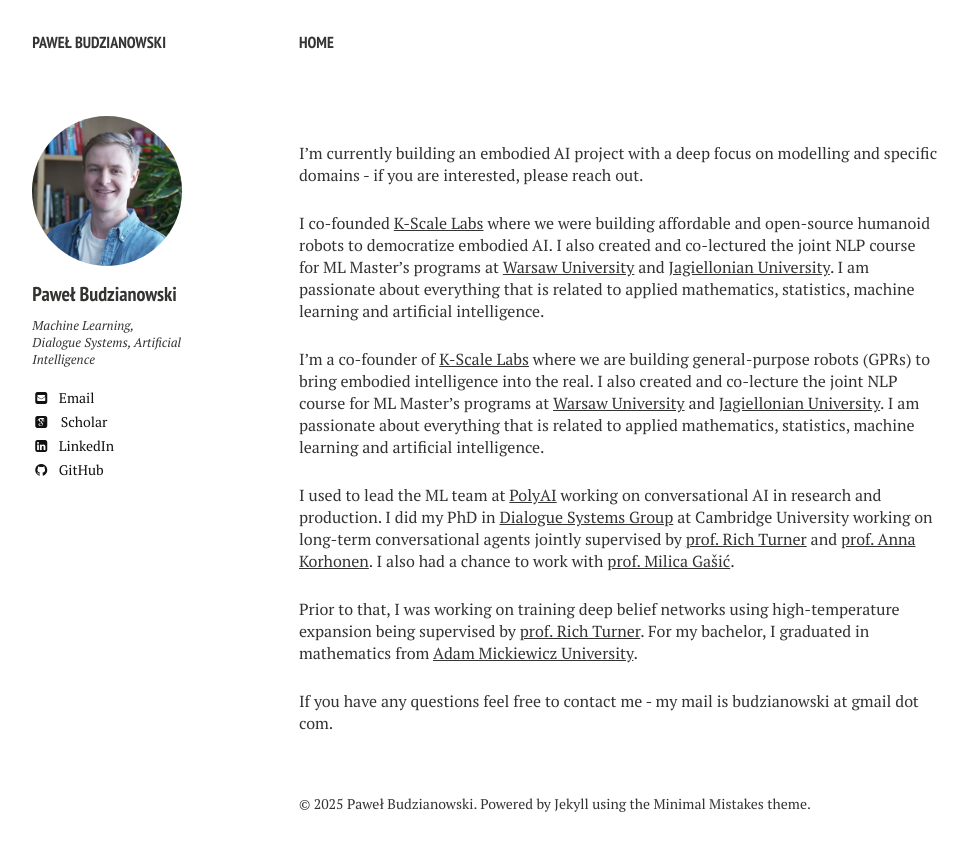
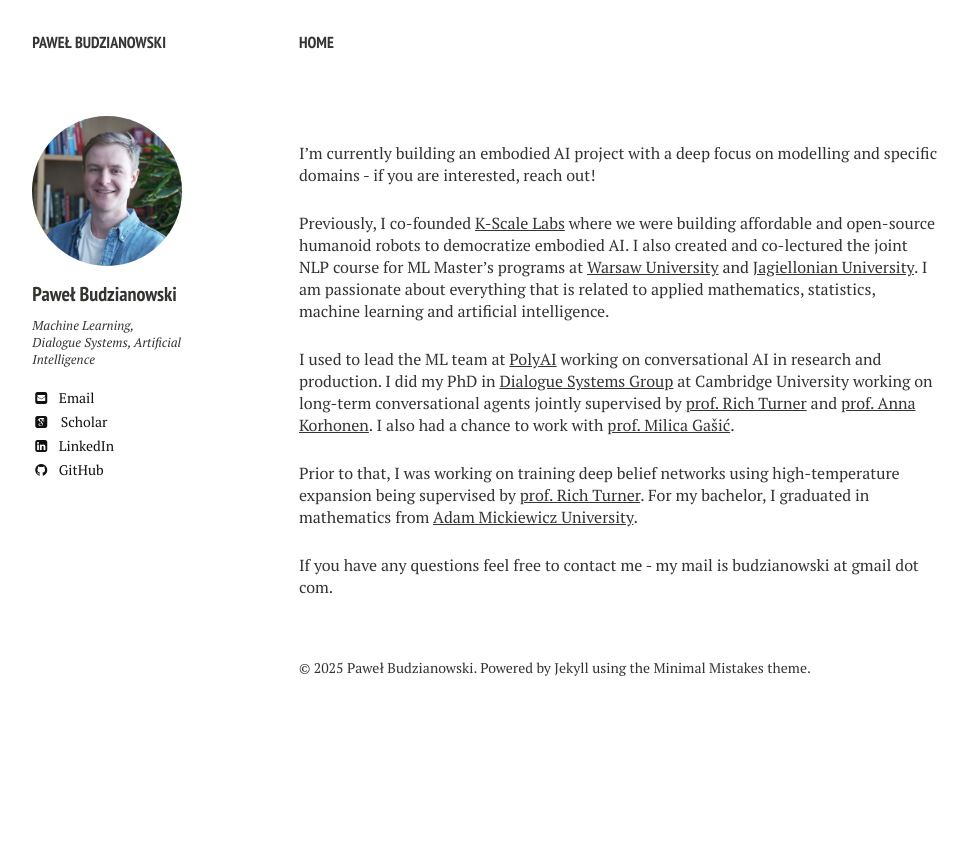
Before and after one commit to budzianowski/budzianowski.github.io, a Jekyll site: the page built from index.md, in a window 1280 px wide. Shown: the top 851 px of the page, without its empty margins (21-989 px from the left). Built offline with Jekyll 4.4.1, drawn with Linux system fonts in a browser that asks for light colours; nearby versions of some CDN libraries; some web fonts are replaced.

Commit message:
Update index.md
Updated phrasing for clarity and consistency in the introduction.

```diff
--- a/index.md
+++ b/index.md
@@ -6,11 +6,9 @@ share: false
 image:
   credit: "@budzianowski"
 ---
-I'm currently building an embodied AI project with a deep focus on modelling and specific domains - if you are interested, please reach out.
+I'm currently building an embodied AI project with a deep focus on modelling and specific domains - if you are interested, reach out!
 
-I co-founded [K-Scale Labs](https://kscale.dev/) where we were building affordable and open-source humanoid robots to democratize embodied AI. I also created and co-lectured the joint NLP course for ML Master's programs at [Warsaw University](https://www.mimuw.edu.pl/en/machine-learning-new-field-masters-programs) and [Jagiellonian University](https://gmum.net/). I am passionate about everything that is related to applied mathematics, statistics, machine learning and artificial intelligence.
-
-I'm a co-founder of [K-Scale Labs](https://kscale.dev/) where we are building general-purpose robots (GPRs) to bring embodied intelligence into the real. I also created and co-lecture the joint NLP course for ML Master's programs at [Warsaw University](https://www.mimuw.edu.pl/en/machine-learning-new-field-masters-programs) and [Jagiellonian University](https://gmum.net/). I am passionate about everything that is related to applied mathematics, statistics, machine learning and artificial intelligence.
+Previously, I co-founded [K-Scale Labs](https://kscale.dev/) where we were building affordable and open-source humanoid robots to democratize embodied AI. I also created and co-lectured the joint NLP course for ML Master's programs at [Warsaw University](https://www.mimuw.edu.pl/en/machine-learning-new-field-masters-programs) and [Jagiellonian University](https://gmum.net/). I am passionate about everything that is related to applied mathematics, statistics, machine learning and artificial intelligence.
 
 I used to lead the ML team at [PolyAI](https://www.polyai.com/) working on conversational AI in research and production. I did my PhD in [Dialogue Systems Group](https://dialogue.mi.eng.cam.ac.uk/index.php/people/) at Cambridge University working on long-term conversational agents jointly supervised by [prof. Rich Turner](https://learning.eng.cam.ac.uk/Public/Turner/WebHome) and [prof. Anna Korhonen](https://www.cl.cam.ac.uk/~alk23/). I also had a chance to work with [prof. Milica Gašić](https://www.cs.hhu.de/en/research-groups/dialog-systems-and-machine-learning.html).
 
```
